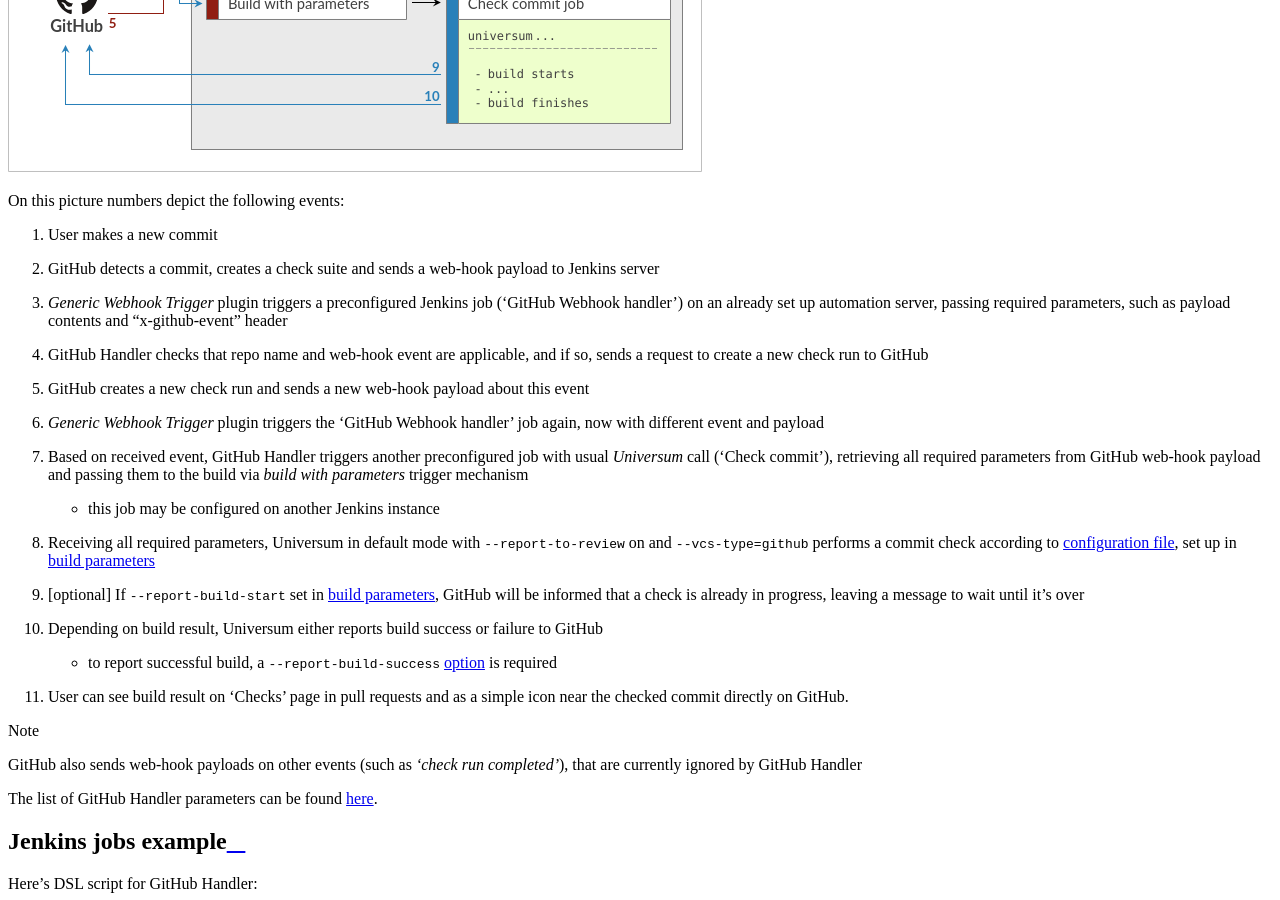
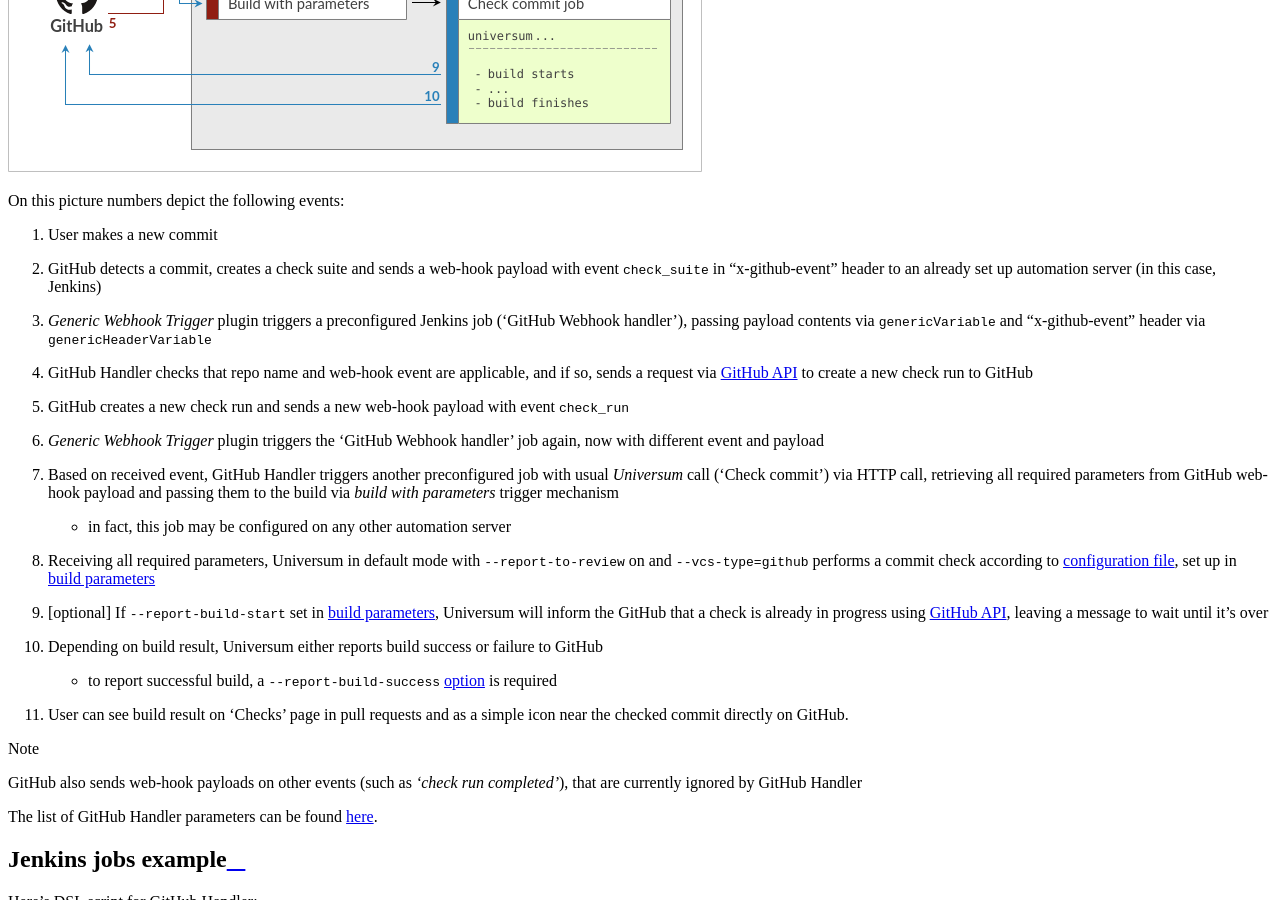
Before and after one commit to Samsung/Universum, a Sphinx documentation site: the page built from doc/github_handler.rst, in a window 1280 px wide and 900 px high, scrolled down 1557 px. Built offline with Sphinx 7.4.7 and the Read the Docs theme 2.0.0, drawn with Linux system fonts in a browser that asks for light colours.

Commit message:
update(docs): update instruction according to the review comments

```diff
--- a/doc/github_handler.rst
+++ b/doc/github_handler.rst
@@ -57,24 +57,28 @@
 On this picture numbers depict the following events:
 
 1. User makes a new commit
-2. GitHub detects a commit, creates a check suite and sends a web-hook payload to Jenkins server
-3. `Generic Webhook Trigger` plugin triggers a preconfigured Jenkins job ('GitHub Webhook handler') on an already set up
-   automation server, passing required parameters, such as payload contents and "x-github-event" header
-4. GitHub Handler checks that repo name and web-hook event are applicable, and if so, sends a request
+2. GitHub detects a commit, creates a check suite and sends a web-hook payload with event ``check_suite``
+   in "x-github-event" header to an already set up automation server (in this case, Jenkins)
+3. `Generic Webhook Trigger` plugin triggers a preconfigured Jenkins job ('GitHub Webhook handler'),
+   passing payload contents via ``genericVariable`` and "x-github-event" header via ``genericHeaderVariable``
+4. GitHub Handler checks that repo name and web-hook event are applicable, and if so, sends a request via
+   `GitHub API <https://docs.github.com/en/rest/reference/checks#create-a-check-suite>`__
    to create a new check run to GitHub
-5. GitHub creates a new check run and sends a new web-hook payload about this event
+5. GitHub creates a new check run and sends a new web-hook payload with event ``check_run``
 6. `Generic Webhook Trigger` plugin triggers the 'GitHub Webhook handler' job again, now with different event and
    payload
 7. Based on received event, GitHub Handler triggers another preconfigured job with usual `Universum` call
-   ('Check commit'), retrieving all required parameters from GitHub web-hook payload and passing them to the build
-   via `build with parameters` trigger mechanism
+   ('Check commit') via HTTP call, retrieving all required parameters from GitHub web-hook payload and passing them
+   to the build via `build with parameters` trigger mechanism
 
-   * this job may be configured on another Jenkins instance
+   * in fact, this job may be configured on any other automation server
 8. Receiving all required parameters, Universum in default mode with ``--report-to-review`` on and ``--vcs-type=github``
    performs a commit check according to :doc:`configuration file <configuring>`,
    set up in `build parameters <args.html#Configuration\ execution>`__
-9. [optional] If ``--report-build-start`` set in `build parameters <args.html#Result\ reporting>`__, GitHub will be
-   informed that a check is already in progress, leaving a message to wait until it's over
+9. [optional] If ``--report-build-start`` set in `build parameters <args.html#Result\ reporting>`__, Universum will
+   inform the GitHub that a check is already in progress using
+   `GitHub API <https://docs.github.com/en/rest/reference/checks#update-a-check-run>`__,
+   leaving a message to wait until it's over
 10. Depending on build result, Universum either reports build success or failure to GitHub
 
     * to report successful build, a ``--report-build-success`` `option <args.html#Result\ reporting>`__ is required
```
